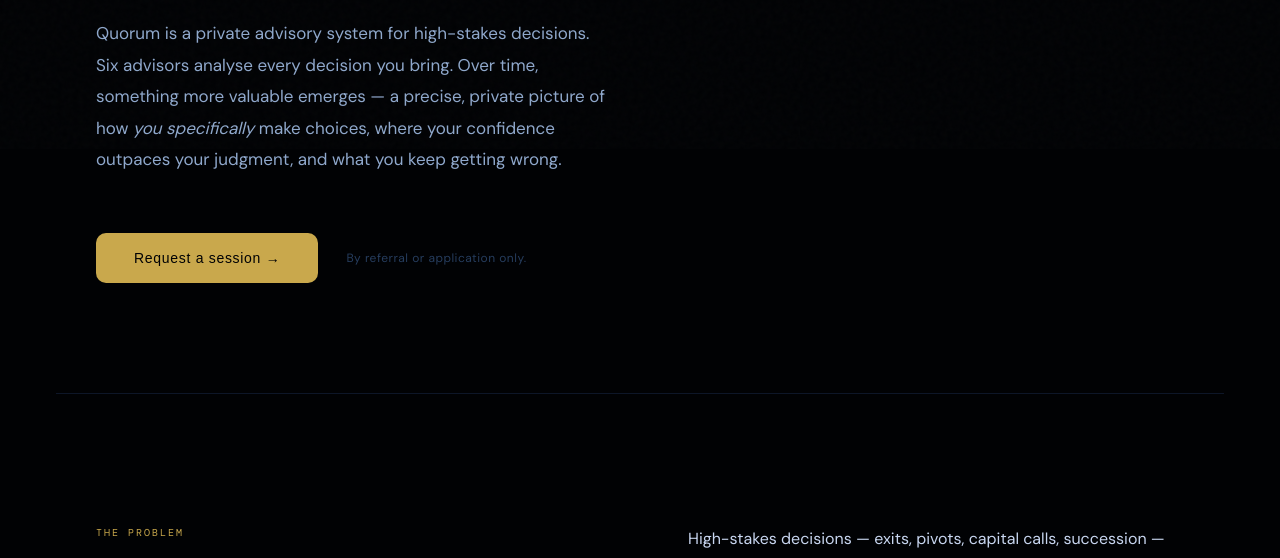
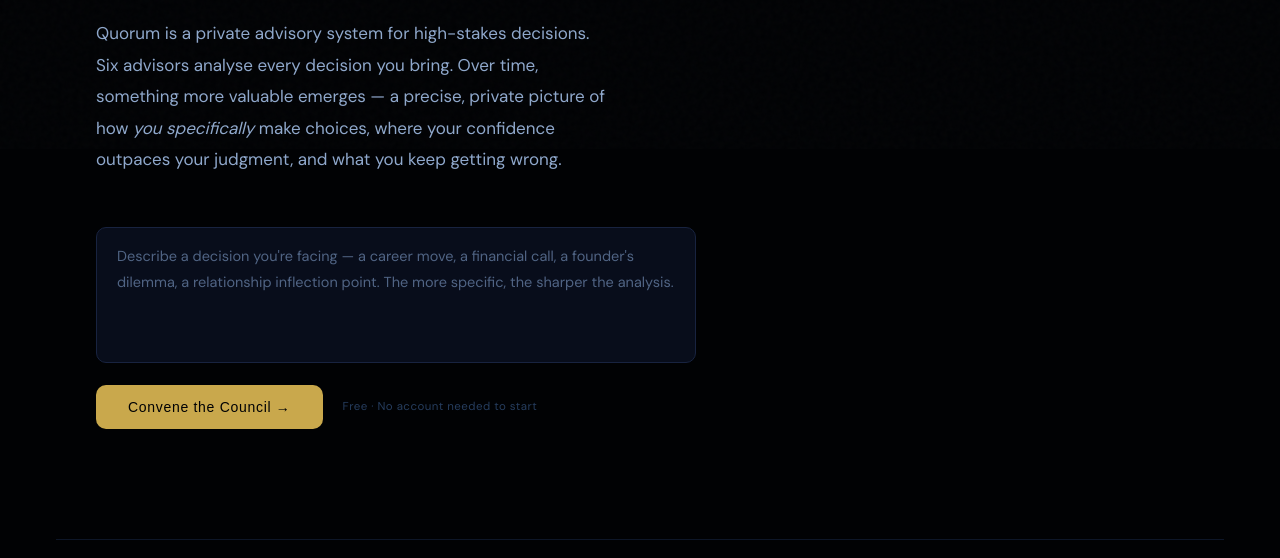
Before and after one commit to kansrakunal1992/quorum_website, a plain HTML site: page index.html in a window 1280 px wide. Shown: the part 651-1209 px from the top of the page. Drawn offline with nearby package versions, Linux system fonts and the light colour scheme; a web font is replaced by a local one.

Commit message:
Update index.html

```diff
--- a/index.html
+++ b/index.html
@@ -286,6 +286,58 @@
 
     .hero-note { font-size: 12px; color: var(--t5); letter-spacing: 0.04em; line-height: 1.7; }
 
+    /* Hero decision input */
+    .hero-input-wrap {
+      --d: 0.62s;
+      margin-top: 52px;
+      max-width: 600px;
+      width: 100%;
+    }
+    .hero-textarea {
+      width: 100%;
+      min-height: 118px;
+      background: var(--card);
+      border: 1px solid var(--b1);
+      border-radius: var(--radius-sm);
+      color: var(--t1);
+      font-family: 'DM Sans', sans-serif;
+      font-size: 14.5px;
+      line-height: 1.75;
+      padding: 16px 20px;
+      resize: none;
+      outline: none;
+      transition: border-color 0.2s, var(--trans);
+    }
+    .hero-textarea::placeholder { color: var(--t4); }
+    .hero-textarea:focus { border-color: var(--b2); }
+    .hero-input-actions {
+      display: flex;
+      align-items: center;
+      gap: 20px;
+      margin-top: 14px;
+      flex-wrap: wrap;
+    }
+    .btn-convene {
+      font-size: 14px;
+      font-weight: 500;
+      padding: 14px 32px;
+      background: var(--gold);
+      color: var(--bg);
+      border: none;
+      border-radius: var(--radius-sm);
+      cursor: pointer;
+      letter-spacing: 0.05em;
+      transition: background 0.2s, transform 0.15s;
+      white-space: nowrap;
+    }
+    .btn-convene:hover { background: var(--gold-hi); transform: translateY(-2px); }
+    .hero-input-note {
+      font-size: 11.5px;
+      color: var(--t5);
+      letter-spacing: 0.04em;
+      line-height: 1.65;
+    }
+
     /* ══ TWO-COL ════════════════════════════════════════════════ */
     .two { display: grid; grid-template-columns: 1fr 1fr; gap: 96px; align-items: start; }
 
@@ -1213,6 +1265,8 @@
       .wrap      { padding: 0 24px; }
       .rule      { margin: 0 24px; }
       #hero      { padding: 130px 24px 90px; }
+      .hero-input-wrap { max-width: 100%; }
+      .hero-textarea   { font-size: 14px; min-height: 100px; }
       .nav-links { display: none; }
       .two, .mc-inner, .moments-intro { grid-template-columns: 1fr; gap: 40px; }
       .advisor-grid { grid-template-columns: repeat(3,1fr); }
@@ -1262,9 +1316,17 @@
   <p class="hero-sub h-up">
     Quorum is a private advisory system for high-stakes decisions. Six advisors analyse every decision you bring. Over time, something more valuable emerges — a precise, private picture of how <em>you specifically</em> make choices, where your confidence outpaces your judgment, and what you keep getting wrong.
   </p>
-  <div class="hero-cta h-up">
-    <button class="btn-cta" id="heroModal">Request a session →</button>
-    <span class="hero-note">By referral or application only.</span>
+  <div class="hero-input-wrap h-up">
+    <textarea
+      class="hero-textarea"
+      id="heroDecision"
+      placeholder="Describe a decision you're facing — a career move, a financial call, a founder's dilemma, a relationship inflection point. The more specific, the sharper the analysis."
+      rows="4"
+    ></textarea>
+    <div class="hero-input-actions">
+      <button class="btn-convene" onclick="conveneCouncil()">Convene the Council →</button>
+      <span class="hero-input-note">Free · No account needed to start</span>
+    </div>
   </div>
 </section>
 
@@ -2089,6 +2151,22 @@
   }
 
   document.getElementById('openModal').addEventListener('click', () => openModal())
+  // ── Hero decision input → pre-populate app ────────────────────────────────
+  function conveneCouncil() {
+    const text = (document.getElementById('heroDecision').value || '').trim()
+    const base = 'https://app.quorumvault.org'
+    if (text) {
+      window.open(base + '?d=' + encodeURIComponent(text), '_blank')
+    } else {
+      window.open(base, '_blank')
+    }
+  }
+
+  // Allow Ctrl/Cmd+Enter to submit from textarea
+  document.getElementById('heroDecision').addEventListener('keydown', function(e) {
+    if ((e.ctrlKey || e.metaKey) && e.key === 'Enter') conveneCouncil()
+  })
+
   document.getElementById('heroModal').addEventListener('click', () => openModal())
   document.getElementById('closeModal').addEventListener('click', closeModal)
 
```
